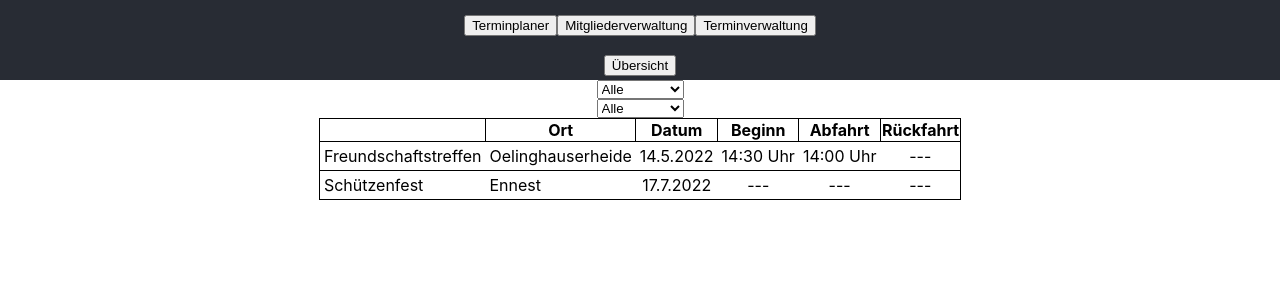
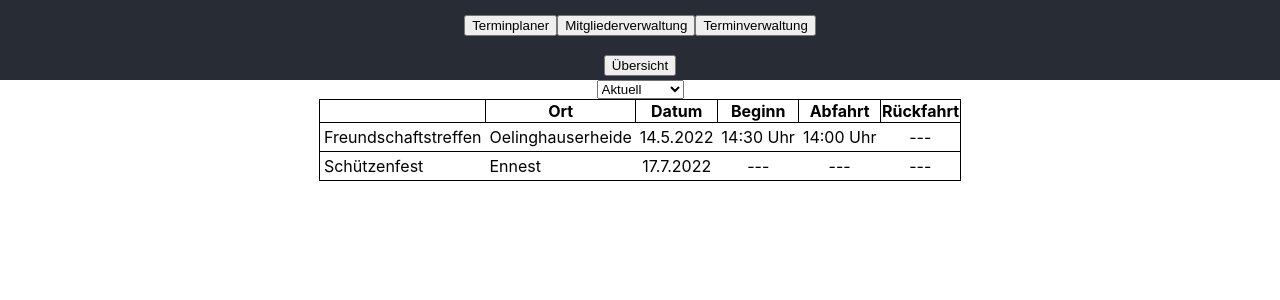
Before and after one commit to Tritolium/spz_planner, a React (Create React App) app: page / in a window 1280 px wide. Both pictures are taken after a click on the button "Terminverwaltung". Shown: the top 300 px of the page. Built offline with nearby package versions, Linux system fonts and the light colour scheme.

Commit message:
filter added to overview

```diff
--- a/src/components/dateadministration/Overview.js
+++ b/src/components/dateadministration/Overview.js
@@ -1,8 +1,16 @@
-import { useEffect, useState } from "react"
+import { useCallback, useEffect, useState } from "react"
 
 const Overview = () => {
 
+    const options = [
+        {value: "current", label: "Aktuell"},
+        {value: "past", label: "Vergangen"},
+        {value: "months", label: "4-Monate"},
+        {value: "all", label: "Alle"}
+    ]
+
     const [dates, setDates] = useState(new Array(0))
+    const [filter, setFilter] = useState(options[0].value)
 
     useEffect(() => {
         const fetchData = async () => {
@@ -43,22 +51,14 @@ const Overview = () => {
         }
     }, [])
 
-    const options = [
-        {value: "all", label: "Alle"},
-        {value: "current", label: "Aktuell"},
-        {value: "past", label: "Vergangen"},
-        {value: "months", label: "4-Monate"}
-    ]
+    const filterChange = useCallback((e) => {
+        setFilter(e.target.value)
+        console.log(filter)
+    })
 
     return(
         <>
-            <select name="date_filter">
-                <option value="all">Alle</option>
-                <option value="current">Aktuell</option>
-                <option value="past">Vergangen</option>
-                <option value="months">4-Monate</option>
-            </select>
-            <Filter options={options}/>
+            <Filter options={options} onChange={filterChange}/>
             <table className="DateAdministrationOverview">
                 <thead>
                     <tr>
@@ -90,8 +90,13 @@ const Overview = () => {
 }
 
 const Filter = (props) => {
+
+    const onChange = useCallback((e) => {
+        props.onChange(e)
+    })
+
     return(
-        <select>
+        <select onChange={onChange}>
             {props.options.map(option => {
                 return(
                     <option value={option.value}>{option.label}</option>
```
